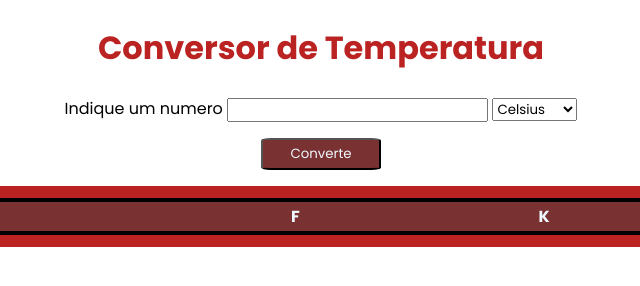
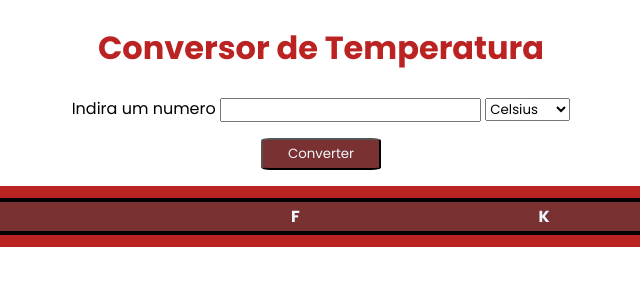
Before and after one commit to Bruno080510/Conversor, a plain HTML site: page index.html in a window 1280 px wide. Shown: the full height of the page, 319-959 px from the left. Drawn offline with Linux system fonts and the light colour scheme.

Commit message:
conversor

```diff
--- a/index.html
+++ b/index.html
@@ -13,7 +13,7 @@
 <body>
     <h1>Conversor de Temperatura</h1>
     <div class="conteudos">
-        <label for="graus">Indique um numero</label>
+        <label for="graus">Indira um numero</label>
         <input type="number" name="graus" id="valor">
 
         <select id="selector">
@@ -25,7 +25,7 @@
 
     </div>
     <div id="botao">
-        <button type="submit" id="botaoConverte">Converte</button>
+        <button type="submit" id="botaoConverte">Converter</button>
     </div>
 
     <!-- Tabela de resposta -->
```
